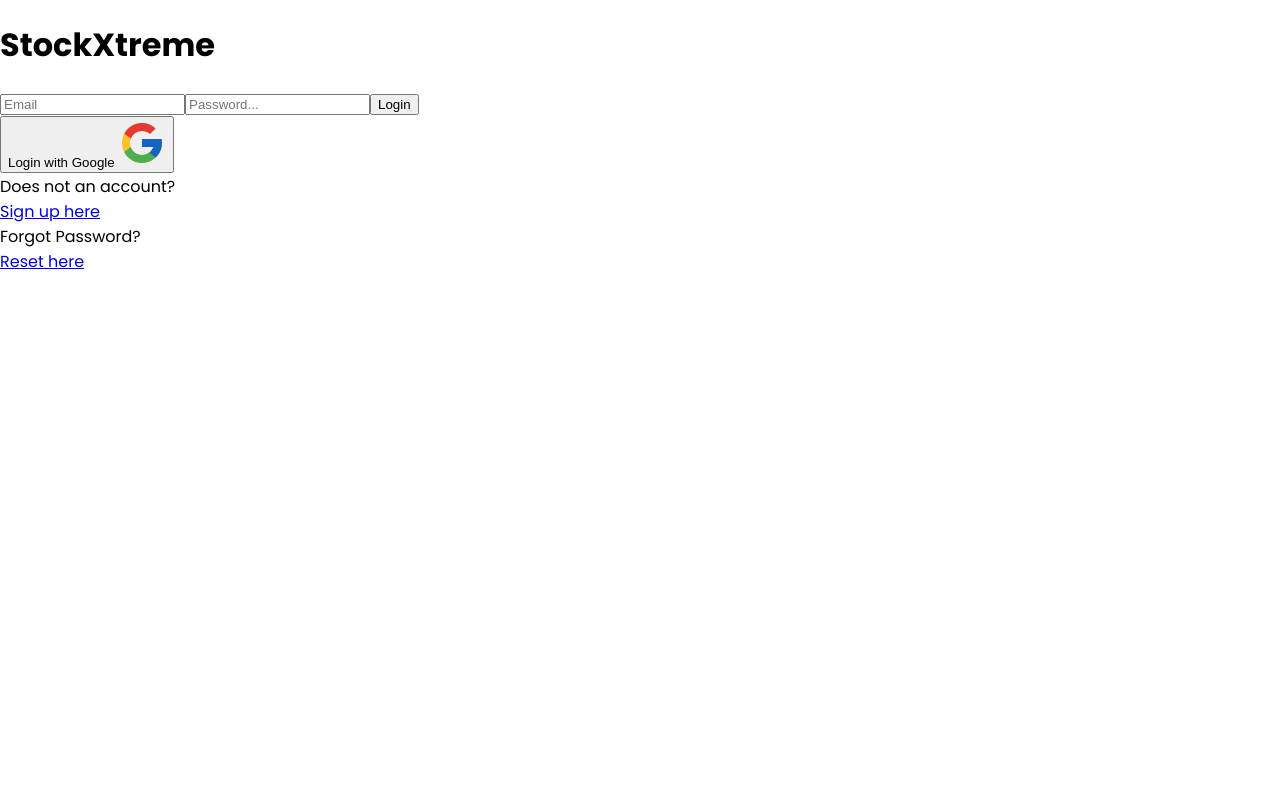
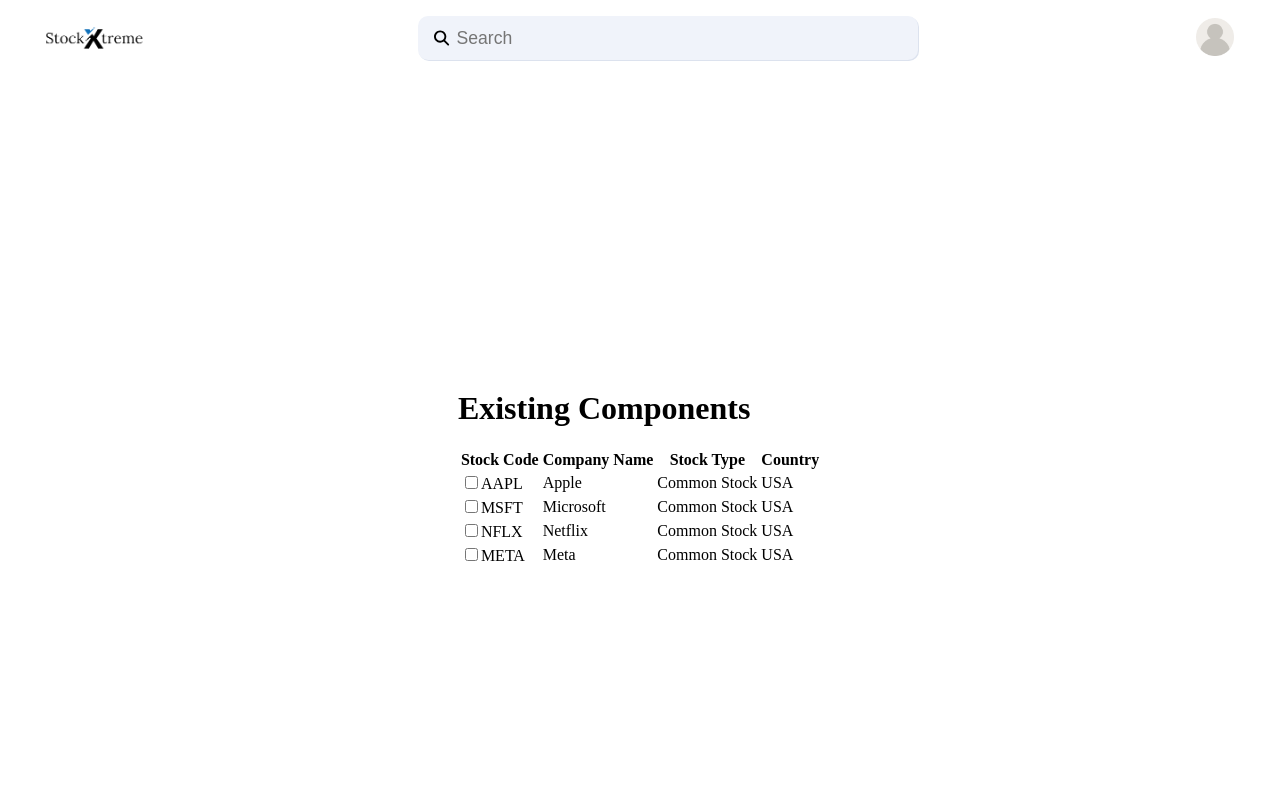
Before and after one commit to mrnobody0505/stockXtremeReact, a React (Create React App) app: page / in a window 1280 px wide. Shown: the top 800 px of the page. Built offline with nearby package versions, Linux system fonts and the light colour scheme; no server answers.

Commit message:
Portfolio Draft

```diff
--- /dev/null
+++ b/src/components/searchInput/checkList.tsx
@@ -0,0 +1,73 @@
+import React, { useState } from 'react';
+
+interface StockItem {
+  stockCode: string;
+  companyName: string;
+  country: string;
+  stockType: string;
+}
+
+interface ChecklistProps {
+  handleItemClick: (item: StockItem) => void;
+}
+
+const Checklist: React.FC<ChecklistProps> = ({ handleItemClick }) => {
+  const [selectedItems, setSelectedItems] = useState<string[]>([]);
+
+  const existingComponents: StockItem[] = [
+    { stockCode: 'AAPL', companyName: 'Apple', country: 'USA', stockType: 'Common Stock' },
+    { stockCode: 'MSFT', companyName: 'Microsoft', country: 'USA', stockType: 'Common Stock' },
+    { stockCode: 'NFLX', companyName: 'Netflix', country: 'USA', stockType: 'Common Stock' },
+    { stockCode: 'META', companyName: 'Meta', country: 'USA', stockType: 'Common Stock' },
+  ];
+
+  const handleItemToggle = (item: StockItem) => {
+    if (selectedItems.includes(item.stockCode)) {
+      setSelectedItems(selectedItems.filter((selectedItem) => selectedItem !== item.stockCode));
+    } else {
+      setSelectedItems([...selectedItems, item.stockCode]);
+    }
+    handleItemClick(item);
+  };
+
+  return (
+    <div style={{ display: 'flex', justifyContent: 'center', alignItems: 'center', height: '100vh' }}>
+      <div>
+        <h1>Existing Components</h1>
+        <table>
+          <thead>
+            <tr>
+              <th>Stock Code</th>
+              <th>Company Name</th>
+              <th>Stock Type</th>
+              <th>Country</th>
+            </tr>
+          </thead>
+          <tbody>
+            {existingComponents.map((item) => (
+              <tr
+                key={item.stockCode}
+                onClick={() => handleItemToggle(item)}
+                className={selectedItems.includes(item.stockCode) ? 'selected' : ''}
+              >
+                <td>
+                  <input
+                    type="checkbox"
+                    checked={selectedItems.includes(item.stockCode)}
+                    readOnly
+                  />
+                  {item.stockCode}
+                </td>
+                <td>{item.companyName}</td>
+                <td>{item.stockType}</td>
+                <td>{item.country}</td>
+              </tr>
+            ))}
+          </tbody>
+        </table>
+      </div>
+    </div>
+  );
+};
+
+export default Checklist;
--- a/src/components/searchInput/searchInput.tsx
+++ b/src/components/searchInput/searchInput.tsx
@@ -1,5 +1,5 @@
 import "./searchInput.css";
-import { useEffect, useState } from "react";
+import { useEffect, useState, useRef } from "react";
 import axios from "axios";
 import SearchInputList from "./searchInputList";
 
@@ -17,6 +17,9 @@
   const [value, setValue] = useState("");
   const [allStocks, setAllStocks] = useState<Stock[]>([]);
   const [filteredStocks, setFilteredStocks] = useState<Stock[]>([]);
+  const [isListVisible, setListVisible] = useState(false);
+  const wrapperRef = useRef<HTMLDivElement>(null);
+
   useEffect(() => {
     const fetchStockData = async () => {
       try {
@@ -32,25 +35,33 @@
     fetchStockData();
   }, []);
 
-  // useEffect(() => {
-  //   const sorted =
-  //   allStocks.filter((stock: Stock) => {
-  //     return value && stock.symbol.startsWith(value.toUpperCase());
-  //   })
-  //   setFilteredStocks(sorted);
-  // },[value]);
+  useEffect(() => {
+    const sorted = allStocks.filter((stock: Stock) => {
+      return value && stock.symbol.startsWith(value.toUpperCase());
+    });
+    setFilteredStocks(sorted);
+  }, [value, allStocks]);
 
   const handleInput = (val: string) => {
     setValue(val);
-    const sorted = allStocks.filter((stock: Stock) => {
-      return stock.symbol.startsWith(val.toUpperCase());
-    });
-    setFilteredStocks(sorted)
   };
+
+  const handleClickOutside = (event: MouseEvent) => {
+    if (wrapperRef.current && !wrapperRef.current.contains(event.target as Node)) {
+      setListVisible(false);
+    }
+  };
+
+  useEffect(() => {
+    document.addEventListener("mousedown", handleClickOutside);
+    return () => {
+      document.removeEventListener("mousedown", handleClickOutside);
+    };
+  }, []);
 
   return (
     <div className="search-wrapper">
-      <div id="search-container">
+      <div id="search-container" ref={wrapperRef}>
         <svg
           xmlns="http://www.w3.org/2000/svg"
           height="1em"
@@ -63,13 +74,16 @@
           value={value}
           onChange={(event) => {
             handleInput(event.target.value);
+            setListVisible(true);
           }}
           placeholder="Search"
         />
-
       </div>
-      <SearchInputList stocks={filteredStocks}></SearchInputList>
+      {isListVisible && (
+        <SearchInputList stocks={filteredStocks}></SearchInputList>
+      )}
     </div>
   );
 };
+
 export default SearchInput;
--- /dev/null
+++ b/src/components/searchInput/userPortfolio.tsx
@@ -0,0 +1,29 @@
+import React from 'react';
+
+interface StockItem {
+  stockCode: string;
+  companyName: string;
+  country: string;
+  stockType: string;
+}
+
+interface UserPortfolioProps {
+  userPortfolio: StockItem[];
+}
+
+const UserPortfolio: React.FC<UserPortfolioProps> = ({ userPortfolio }) => (
+  <div style={{ display: 'flex', justifyContent: 'center', marginTop: '10px' }}>
+    <div>
+      <h2>User Portfolio</h2>
+      <ul>
+        {userPortfolio.map((item) => (
+          <li key={item.stockCode}>
+            {item.stockCode} - {item.companyName} - {item.stockType} - {item.country}
+          </li>
+        ))}
+      </ul>
+    </div>
+  </div>
+);
+
+export default UserPortfolio;
--- a/src/index.tsx
+++ b/src/index.tsx
@@ -1,11 +1,54 @@
-import React from 'react';
-import ReactDOM from 'react-dom/client';
-import App from './App';
+import React, { useState } from 'react';
+import ReactDOM from 'react-dom';
+import Checklist from '../src/components/searchInput/checkList';
+import Portfolio from '../src/components/searchInput/userPortfolio';
+import Navbar from './components/navbar/navbar';
 
+interface StockItem {
+  stockCode: string;
+  companyName: string;
+  country: string;
+  stockType: string;
+}
 
-const root = ReactDOM.createRoot(
-  document.getElementById('root') as HTMLElement
+const App: React.FC = () => {
+  const [userPortfolio, setUserPortfolio] = useState<StockItem[]>([]);
+
+  const handleItemClick = (item: StockItem) => {
+    const existingComponents: StockItem[] = [
+      { stockCode: 'AAPL', companyName: 'Apple', country: 'USA', stockType: 'Common Stock' },
+      { stockCode: 'MSFT', companyName: 'Microsoft', country: 'USA', stockType: 'Common Stock' },
+      { stockCode: 'NFLX', companyName: 'Netflix', country: 'USA', stockType: 'Common Stock' },
+      { stockCode: 'META', companyName: 'Meta', country: 'USA', stockType: 'Common Stock' },
+    ];
+
+    const selectedItem = existingComponents.find((component) => component.stockCode === item.stockCode);
+
+    if (selectedItem) {
+      const isItemAlreadySelected = userPortfolio.find(
+        (portfolioItem) => portfolioItem.stockCode === item.stockCode
+      );
+
+      if (isItemAlreadySelected) {
+        setUserPortfolio(userPortfolio.filter((portfolioItem) => portfolioItem.stockCode !== item.stockCode));
+      } else {
+        setUserPortfolio([...userPortfolio, selectedItem]);
+      }
+    }
+  };
+
+  return (
+    <div>
+      <Navbar />
+      <Checklist handleItemClick={handleItemClick} />
+      <Portfolio userPortfolio={userPortfolio} />
+    </div>
+  );
+};
+
+ReactDOM.render(
+  <React.StrictMode>
+    <App />
+  </React.StrictMode>,
+  document.getElementById('root')
 );
-root.render(
-    <React.StrictMode><App /></React.StrictMode>
-);
--- a/src/pages/home.tsx
+++ b/src/pages/home.tsx
@@ -1,7 +1,25 @@
-import Navbar from "../components/navbar/navbar"
+import React from 'react';
+import Navbar from '../components/navbar/navbar';
+import Checklist from '../components/searchInput/checkList';
+import UserPortfolio from '../components/searchInput/userPortfolio';
+
+interface StockItem {
+  stockCode: string;
+  companyName: string;
+  country: string;
+  stockType: string;
+}
 
 export const Home = () => {
-    return (<div>
-            <Navbar />
-    </div>);
-}
+  return (
+    <div>
+      <Navbar />
+      <Checklist
+        handleItemClick={(item: StockItem): void => {
+          throw new Error('Function not implemented.');
+        }}
+      />
+      <UserPortfolio userPortfolio={[]} />
+    </div>
+  );
+};
```
